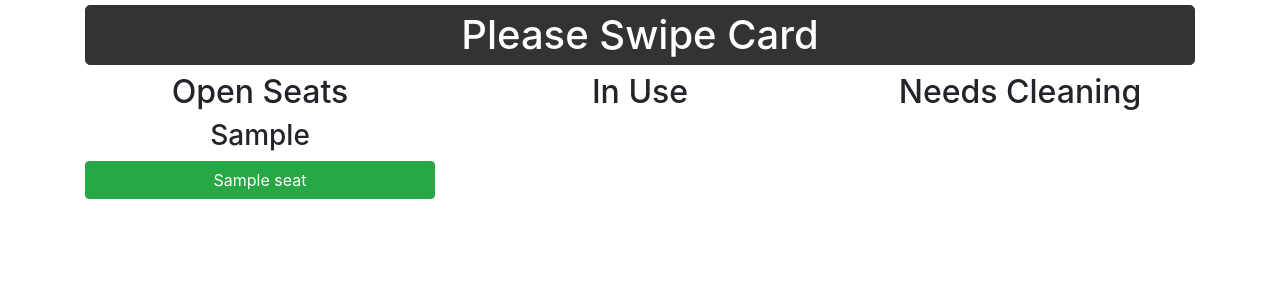
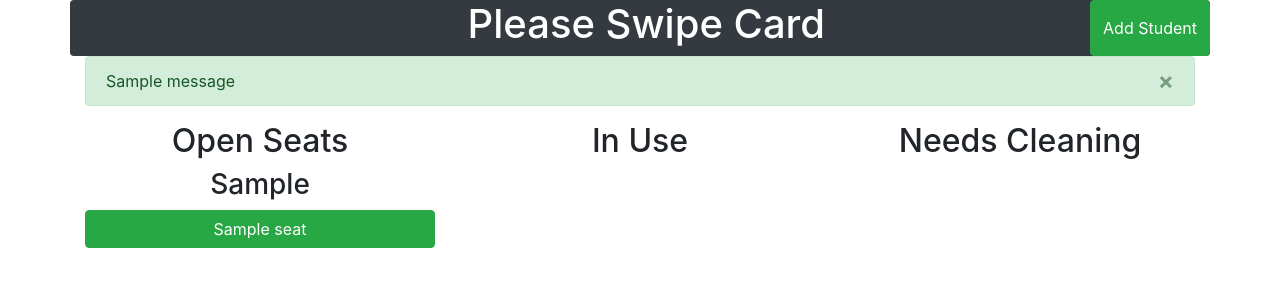
Before and after one commit to EKU-IT-Geeks-Tech-Team/EKU-IT-Geeks-Lab-Check-In, a Flask app: page / in a window 1280 px wide. Shown: the top 300 px of the page. Run offline with Flask 2, Linux system fonts and the light colour scheme; tables that the repository leaves empty hold one stand-in row (values such as "Sample post"); one stand-in notice (Sample message) is shown; some libraries are stand-ins or nearby versions.

Commit message:
Added way to manually add students and manually end transactions

```diff
--- a/labcheckin/routes/main.py
+++ b/labcheckin/routes/main.py
@@ -52,6 +52,31 @@
     )
 
 
+@main.route("/add", methods=["GET", "POST"])
+def add_student():
+    if request.method == "GET":
+        return render_template("main/add_student.html.j2")
+    else:
+        name = request.form.get("fullName")
+        studentID = request.form.get("studentID")
+        raw_swipe_input = request.form.get("swipeNum")
+
+        swipeNum = parse_card(raw_swipe_input)
+
+        new_student = Student(
+            student_id=studentID,
+            full_name=name,
+            swipe_number=swipeNum,
+        )
+
+        db.session.add(new_student)
+        db.session.commit()
+
+        flash("Student added successfully", "success")
+
+        return redirect(url_for("main.index"))
+
+
 @main.route("/validate_card/<card_input>", methods=["GET"])
 def validate_card(card_input):
     print(card_input)
@@ -98,6 +123,20 @@
     else:
         flash("No student found", "danger")
 
+    return redirect(url_for("main.index"))
+
+
+@main.route("/end_transaction/<seat_label>", methods=["GET"])
+def end_transaction(seat_label: str):
+    seat = Seat.query.filter_by(label=seat_label).first()
+    last_t = Transaction.query.filter_by(seat=seat).order_by(
+        Transaction.in_time.desc()).first()
+
+    seat.status = "Needs Cleaning"
+    currentTime = datetime.now()
+    last_t.out_time = currentTime
+
+    db.session.commit()
     return redirect(url_for("main.index"))
 
 
--- a/labcheckin/templates/main/index.html.j2
+++ b/labcheckin/templates/main/index.html.j2
@@ -14,7 +14,15 @@
 
 
     <!-- CARD INPUT FORM -->
-    <h1 style="border: 1px solid #333; border-radius: 5px; margin-top: 5px; color: #fff; background-color: #333; padding: 5px 0;" class='mx-auto text-center'>Please Swipe Card</h1>
+    <div class="row d-flex .flex-row justify-content-between bg-dark text-white rounded">
+        <div></div>
+        <div></div>
+        <div class="siv"></div>
+        <h1>Please Swipe Card</h1>
+        <div class="div"></div>
+        <a href="{{ url_for('main.add_student') }}" class="btn btn-success d-flex justify-content-center align-items-center">Add Student</a>
+    </div>
+    {# <h1 style="border: 1px solid #333; border-radius: 5px; margin-top: 5px; color: #fff; background-color: #333; padding: 5px 0;" class='mx-auto text-center'>Please Swipe Card</h1> #}
 
     <div class="row">
         <div class="col-md-12">
@@ -22,7 +30,12 @@
             {% if messages %}
                 <div class=flashes>
                 {% for category, message in messages %}
-                <div class="alert alert-{{ category }}" role="alert">{{ message }}</div>
+                <div class="alert alert-{{ category }} alert-dismissible fade show" role="alert">
+                    {{ message }}
+                    <button type="button" class="close" data-dismiss="alert" aria-label="Close">
+                    <span aria-hidden="true">&times;</span>
+                </button>
+                </div>
                 {% endfor %}
                 </div>
             {% endif %}
@@ -56,7 +69,7 @@
                     <h3 class="text-center">{{ seat_type }}</h3>
                     {% for seat in seat_statuses[seat_type] %}
                         {% if seat.status == "In Use" %}
-                            <button class="btn btn-warning btn-lg btn-block">{{ seat.label }}</button>
+                            <a class="btn btn-warning btn-lg btn-block" href="{{ url_for('main.end_transaction', seat_label=seat.label) }}">{{ seat.label }}</a>
                         {% endif %}
                     {% endfor %}
                 {% endif %}
@@ -134,11 +147,8 @@
 
     // show alerts for 5 seconds
     setTimeout(() => {
-        const alerts = document.querySelectorAll(".alert").forEach(alert => {
-            alert.remove()
-        })
-
-    }, 5000);
+        $(".alert").alert('close')
+    }, 20000);
 </script>
 
 <script src="{{ url_for('static', filename='js/main.js') }}"></script>
```
